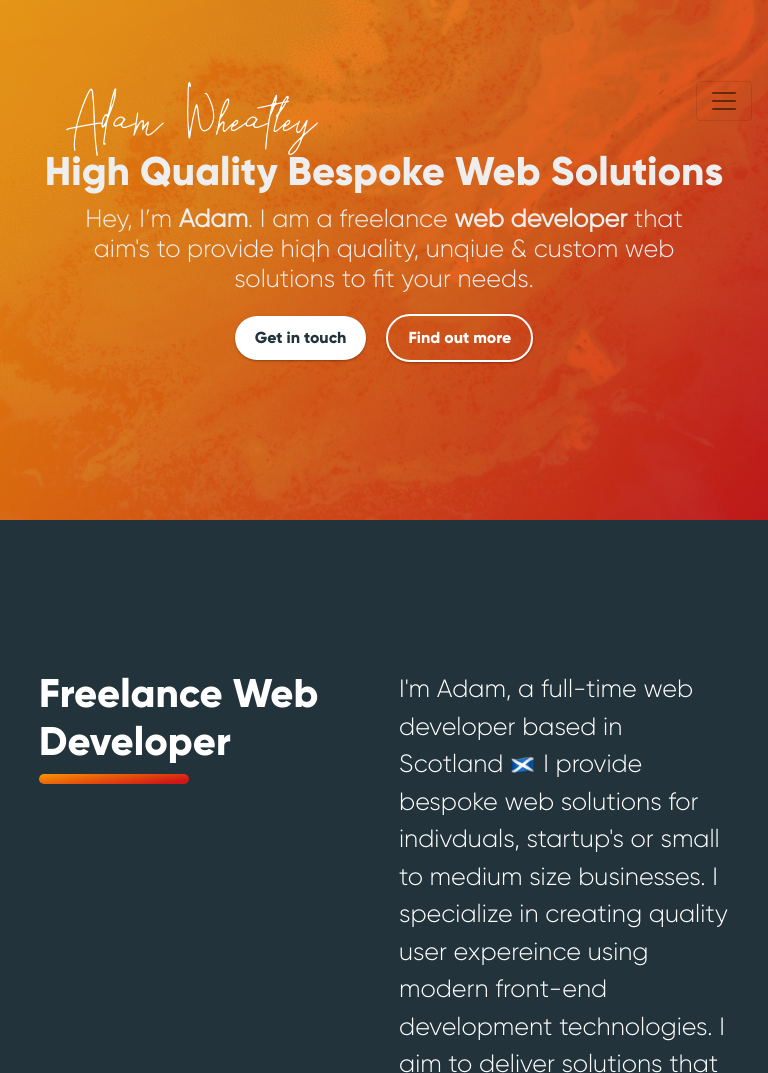
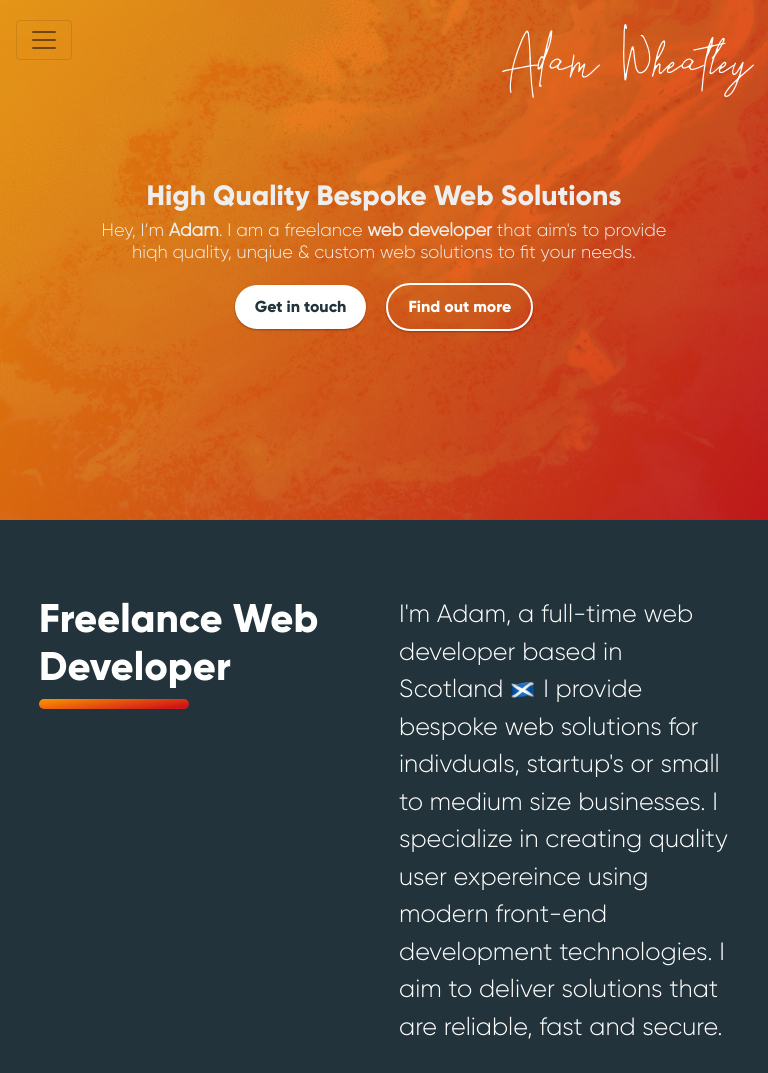
Before and after one commit to adam-wheatley/adamw, a Gatsby site: page / in a window 768 px wide. Shown: the top 1073 px of the page. Built offline with nearby package versions, Linux system fonts and the light colour scheme; Gatsby itself is replaced by a stand-in of ours.

Commit message:
Responsiveness

```diff
--- a/src/components/Home/About/About.scss
+++ b/src/components/Home/About/About.scss
@@ -4,6 +4,10 @@
     color: #FFF;
     padding: 150px 0;
     overflow: hidden;
+
+    @media (max-width: 768px) {
+        padding: 75px 0;
+    }
 
     &__header {
         & > h1 {
--- a/src/components/Home/Header/Header.scss
+++ b/src/components/Home/Header/Header.scss
@@ -19,7 +19,7 @@
     }
 
     &__main {
-        height: 70vh;
+        min-height: 70vh;
         background-image: linear-gradient( 171.8deg,  rgba(255,159,0,1) -6.3%, rgba(208,23,23,1) 86.7% );
         margin-top: -120px;
         display: flex;
@@ -36,6 +36,12 @@
             max-width: 700px;
             margin: 0 auto;
             font-family: Gilroy-ExtraBold;
+
+            &-text {
+                @media (max-width: 768px) {
+                    font-size: 1.75rem;
+                }
+            }
         }
 
         &__sub-title {
@@ -43,6 +49,10 @@
             max-width: 600px;
             margin: 0 auto;
             font-size: 25px;
+
+            @media (max-width: 768px) {
+                font-size: 18px;
+            }
         }
 
         &__buttons {
--- a/src/components/Nav/Nav.scss
+++ b/src/components/Nav/Nav.scss
@@ -4,7 +4,7 @@
 
     &__brand {
         font-family: Horizon-Regular !important;
-        font-size: 100px !important;
+        font-size: 100px;
         color: #FFF !important;
         font-weight: 300;
         margin-left: 50px;
@@ -14,6 +14,20 @@
         &:hover {
             transform: scale(1.2);
         }
+
+        @media (max-width: 768px) {
+           position: absolute;
+           top: -50px;
+           right: 0;
+           font-size: 80px;
+        }
+
+        @media (min-width: 768px) and (max-width: 992px) {
+            position: absolute;
+            top: -50px;
+            right: 0;
+            font-size: 100px;
+         }
     }
 
     &__button {
```
